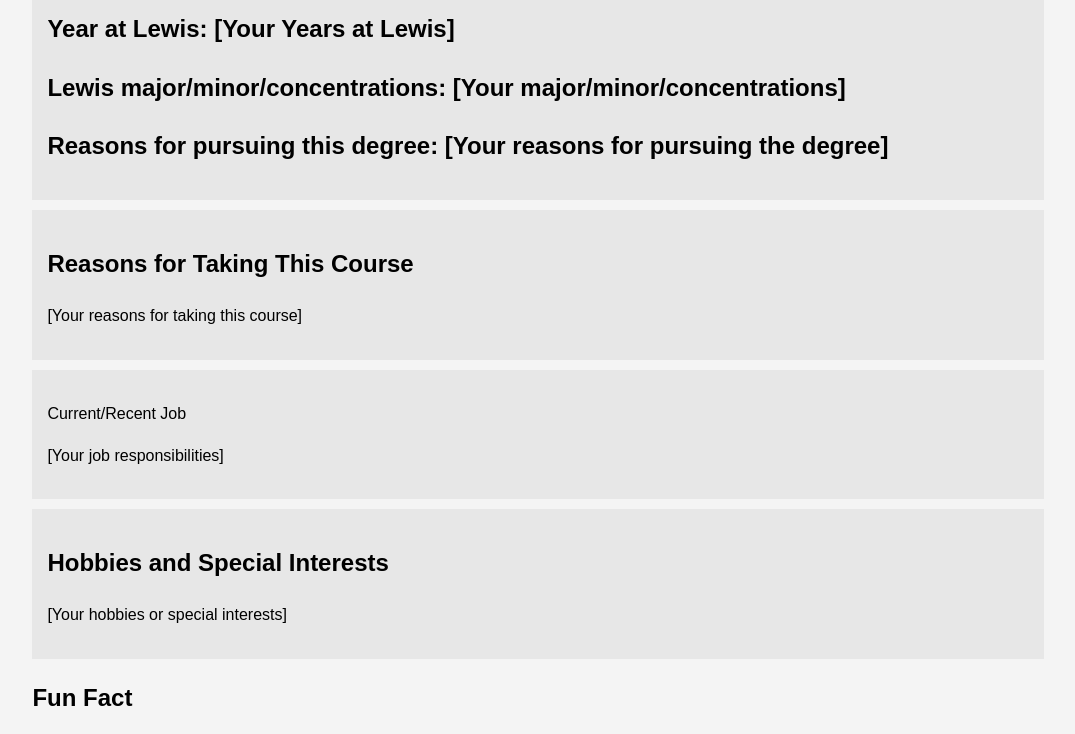
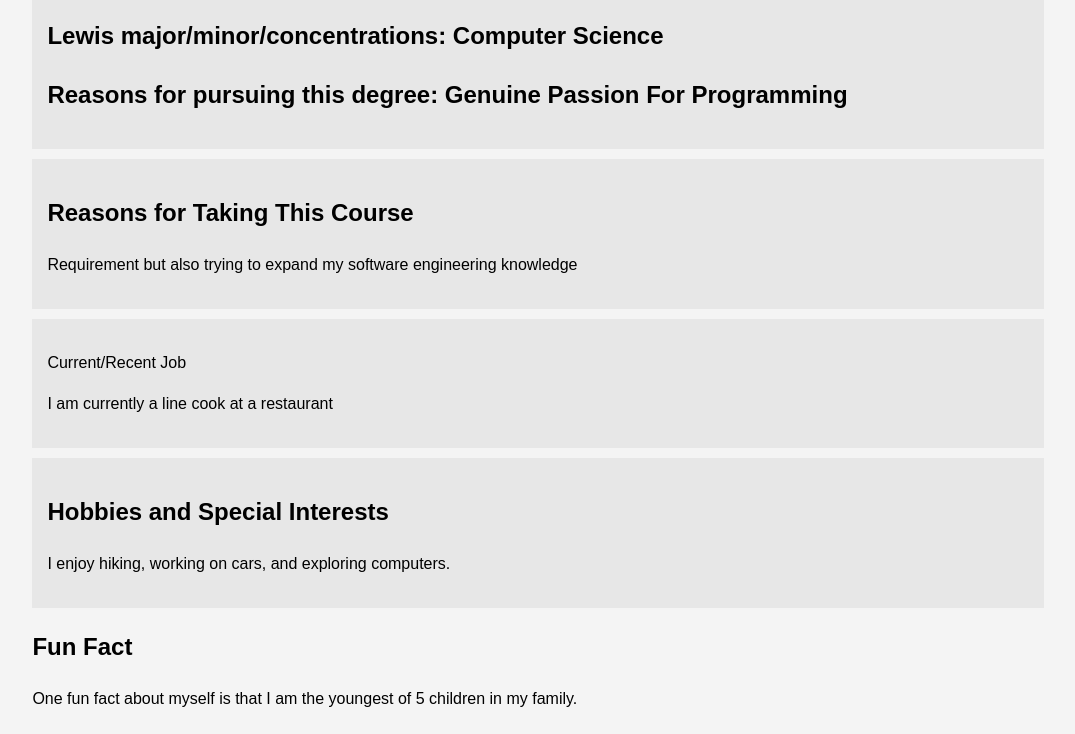
Before and after one commit to Dj1178/introductions, a plain HTML site: page index.html in a window 1280 px wide. Shown: the part 175-909 px from the top of the page, without its empty margins (102-1177 px from the left). Drawn offline with Linux system fonts and the light colour scheme.

Commit message:
Update index.html

```diff
--- a/index.html
+++ b/index.html
@@ -31,34 +31,33 @@
 <body>
     <div class="container">
         <header class="main-info">
-            <h1>[Your First and Last Name]</h1>
-            <h1>Preferred Name: [Your Preferred Name]</h1>
+            <h1>Daniel Jazowski</h1>
         </header>
 
         <section class="lewis">
-			<h2>Year at Lewis: [Your Years at Lewis]</h2>
-			<h2>Lewis major/minor/concentrations: [Your major/minor/concentrations]</h2>
-			<h2>Reasons for pursuing this degree: [Your reasons for pursuing the degree]</h2>
+			<h2>Year at Lewis: 2</h2>
+			<h2>Lewis major/minor/concentrations: Computer Science</h2>
+			<h2>Reasons for pursuing this degree: Genuine Passion For Programming</h2>
         </section>
 
 		<section class="course">
             <h2>Reasons for Taking This Course</h2>
-            <p>[Your reasons for taking this course]</p>
+            <p>Requirement but also trying to expand my software engineering knowledge</p>
         </section>
 
 		<section class="job">
             <p>Current/Recent Job</p>
-			<p>[Your job responsibilities]</p>
+			<p>I am currently a line cook at a restaurant</p>
         </section>
 
         <section class="hobbies">
             <h2>Hobbies and Special Interests</h2>
-            <p>[Your hobbies or special interests]</p>
+            <p>I enjoy hiking, working on cars, and exploring computers.</p>
         </section>
 
         <section class="fun-fact">
             <h2>Fun Fact</h2>
-            <p>[A fun fact about yourself]</p>
+            <p>One fun fact about myself is that I am the youngest of 5 children in my family.</p>
         </section>
     </div>
 </body>
```
